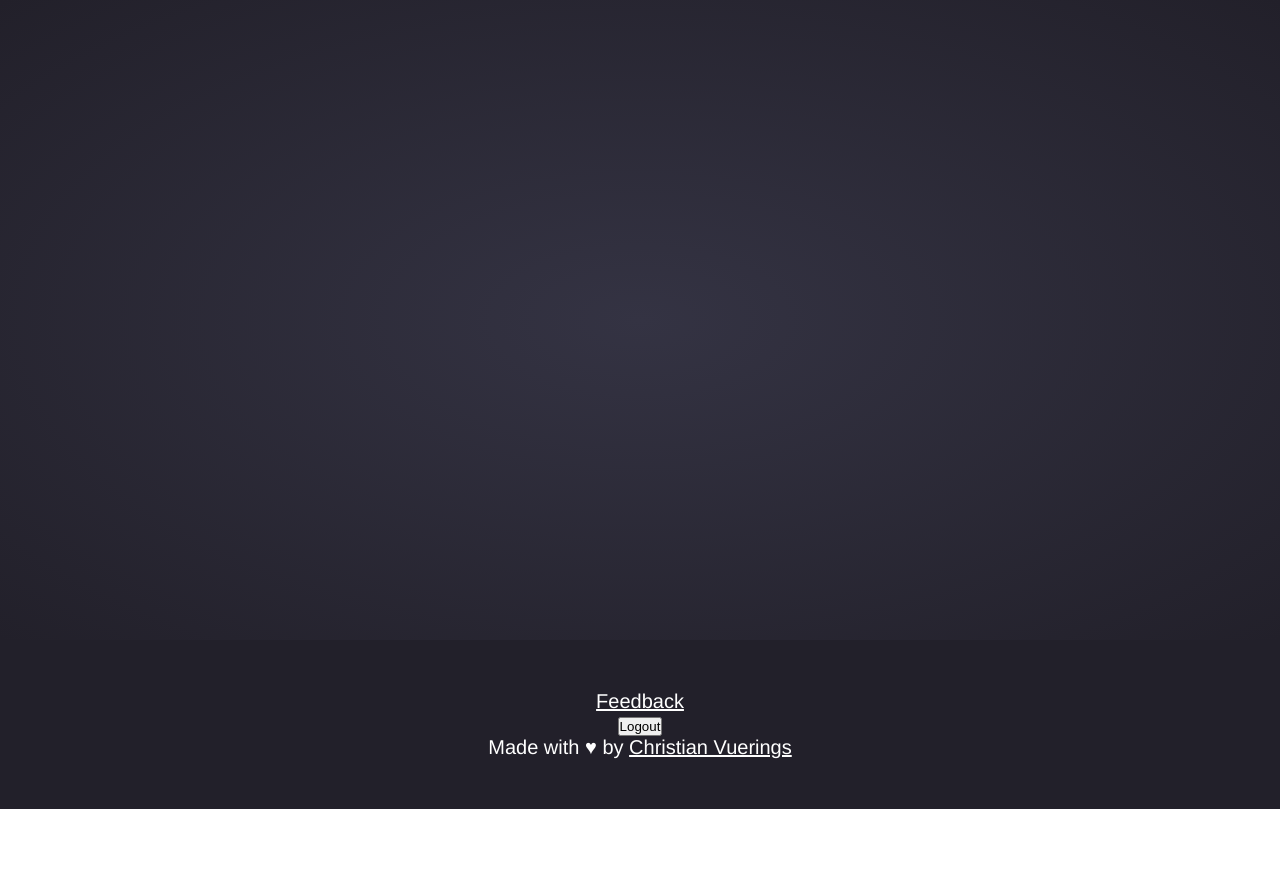
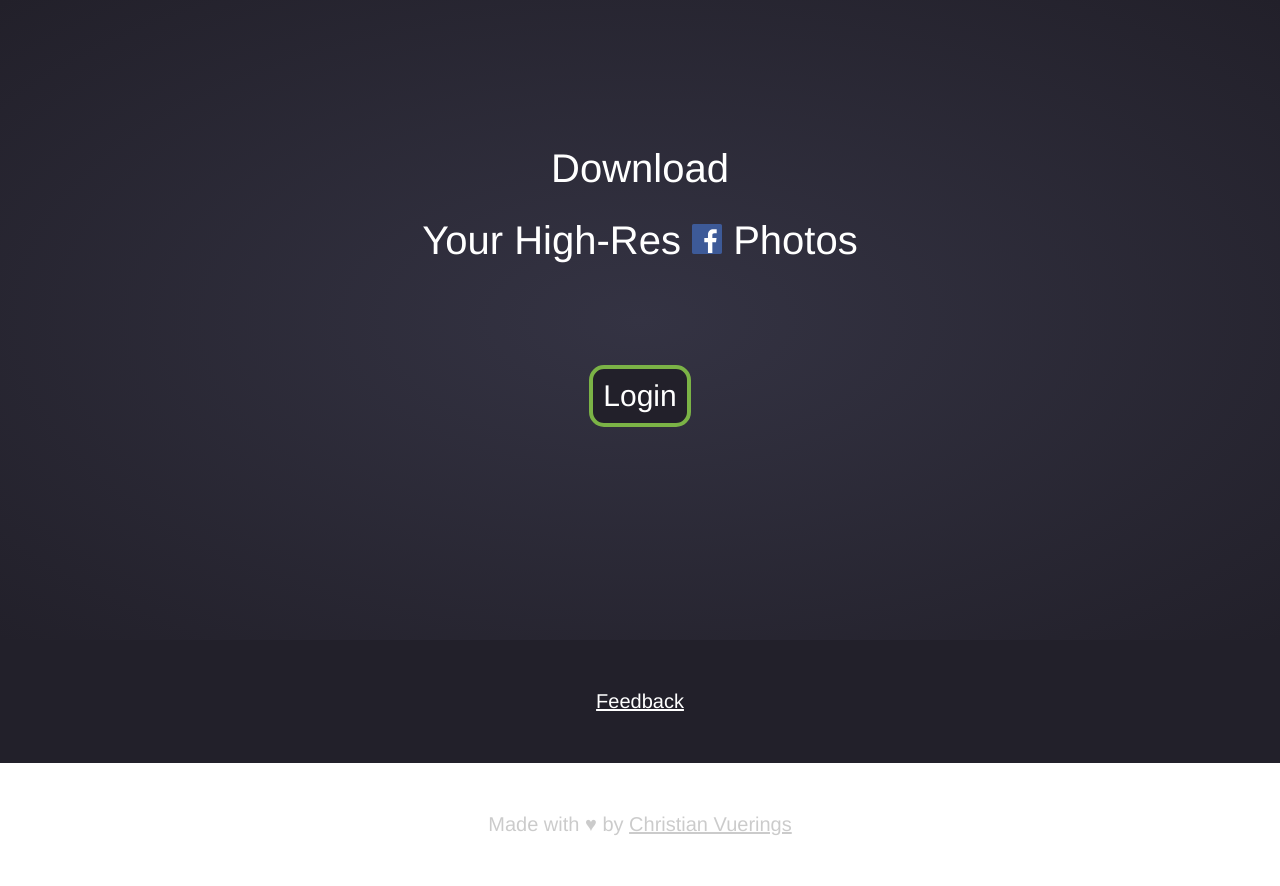
Before and after one commit to christianvuerings/downu, a website: page public/index.html in a window 1280 px wide. Before the commit the page ends 809 px from the top, so only its background shows below. Drawn offline with Linux system fonts and the light colour scheme.

Commit message:
Add intro screen

```diff
--- a/public/css/main.css
+++ b/public/css/main.css
@@ -56,6 +56,11 @@ body {
   margin-left: 15px;
   text-align: center;
 }
+.fbdownload-intro {
+  font-size: 40px;
+  line-height: 1.8;
+  margin-bottom: 10vh;
+}
 .fbdownload-list-item {
   list-style-type: none;
 }
@@ -79,17 +84,45 @@ body {
   margin: 0 auto;
 }
 .fbdownload-pane-footer {
-  background: #22202a;
   clear: both;
-  color: #fff;
   font-size: 20px;
-  padding: 50px 10px;
   text-align: center;
 }
-.fbdownload-pane-footer a {
+.fbdownload-pane-footer-line {
+  opacity: 0.2;
+  padding: 50px 10px;
+}
+.fbdownload-pane-footer-line a {
+  color: #000;
+}
+.fbdownload-pane-footer-links {
+  background: #22202a;
   color: #fff;
+  display: flex;
+  justify-content: center;
+  list-style-type: none;
+  padding: 50px 10px;
 }
-.fbdownload-pane-footer a:focus, .fbdownload-pane-footer a:hover {
+
+.fbdownload-pane-footer-links .fbdownload-button-link {
+  background: transparent;
+  border: 0;
+  color: #fff;
+  cursor: pointer;
+  font-size: 19px;
+  font-weight: normal;
+  justify-content: center;
+  text-decoration: underline;
+}
+.fbdownload-pane-footer-links a, .fbdownload-button-link {
+  color: #fff;
+  padding: 15px;
+}
+.fbdownload-pane-footer-links li {
+  align-self: center;
+}
+.fbdownload-pane-footer a:focus, .fbdownload-pane-footer a:hover,
+.fbdownload-pane-footer-links .fbdownload-button-link:focus, .fbdownload-pane-footer-links .fbdownload-button-link:hover {
   text-decoration: none;
 }
 
--- a/public/index.html
+++ b/public/index.html
@@ -19,6 +19,17 @@
   <div ng-controller="MainController">
 
     <div class="fbdownload-pane-1">
+      <div ng-if="!api.me.albums.length" class="fbdownload-intro">
+        <div class="fbdownload-intro">
+          Download<br/>Your High-Res <img src="images/facebook.svg" alt="facebook" width="30" /> Photos
+        </div>
+
+        <div>
+          <button class="fbdownload-download-button" ng-click="login()">
+            <div class="fbdownload-download-button-text">Login</div>
+          </button>
+        </div>
+      </div>
       <div ng-if="api.me.albums" ng-controller="DownloadController" class="fbdownload-pane-1-container">
 
         <div class="fbdownload-chart-container">
@@ -40,7 +51,7 @@
       </div>
     </div>
 
-    <div class="fbdownload-pane-2" ng-if="api.me.albums">
+    <div class="fbdownload-pane-2" ng-if="api.me.albums.length && debug">
       <ol>
         <li ng-repeat="album in api.me.albums | orderBy:'name' | limitTo: 3" class="fbdownload-album">
           {{album.name}} - {{album.pictures.length}}
@@ -57,10 +68,10 @@
     <div class="fbdownload-pane-footer">
       <ul class="fbdownload-pane-footer-links">
         <li>
-          <a href="F">Feedback</a>
+          <a href="https://github.com/christianv/fbdownload/issues">Feedback</a>
         </li>
-        <li>
-          <button ng-click="logout">Logout</button>
+        <li ng-if="api.me.albums">
+          <button class="fbdownload-button-link" ng-click="logout()">Logout</button>
         </li>
       </ul>
       <div class="fbdownload-pane-footer-line">
@@ -375,10 +386,19 @@
         });
       }
 
+      var logout = function() {
+        FB.logout(function(response) {
+          window.location.reload();
+        });
+      };
+
       window.fbAsyncInit = function() {
         init();
         login();
       };
+
+      // $scope.login = login;
+      $scope.logout = logout;
 
     });
 
```
Also changed, not shown: public/images/facebook.svg (added).
